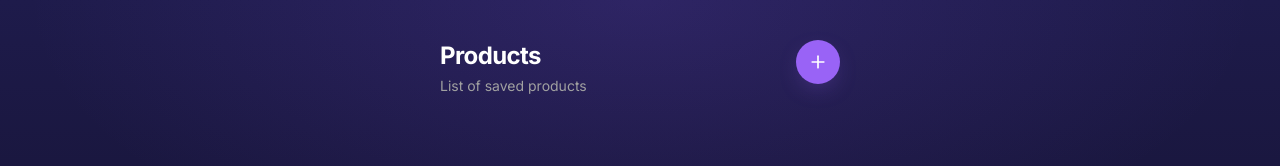
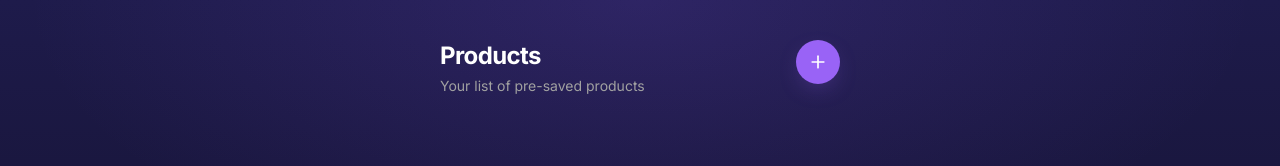
Before and after one commit to valentinalorcap/klara-app, a Next.js app: page /products in a window 1280 px wide. Shown: the top 166 px of the page. Built offline with nearby package versions, Linux system fonts and the light colour scheme; no server answers; the database is empty; sample sign-in values are in the browser's storage.

Commit message:
polish(products): subtitle reads "Your list of pre-saved products"

```diff
--- a/src/app/(app)/products/page.tsx
+++ b/src/app/(app)/products/page.tsx
@@ -17,7 +17,7 @@ export default async function ProductsPage() {
       <header className="flex items-start justify-between">
         <div>
           <h1 className="text-2xl font-bold tracking-tight text-white">Products</h1>
-          <p className="mt-1 text-sm text-neutral-400">List of saved products</p>
+          <p className="mt-1 text-sm text-neutral-400">Your list of pre-saved products</p>
         </div>
         <Link
           href="/products/new"
```
